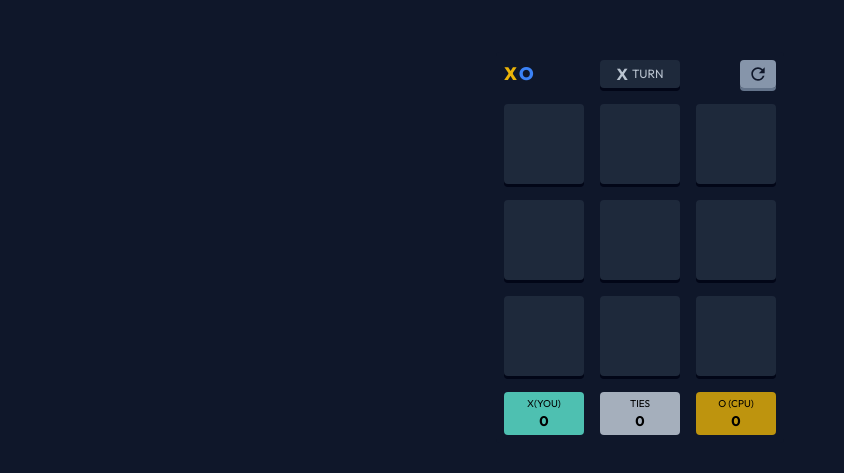
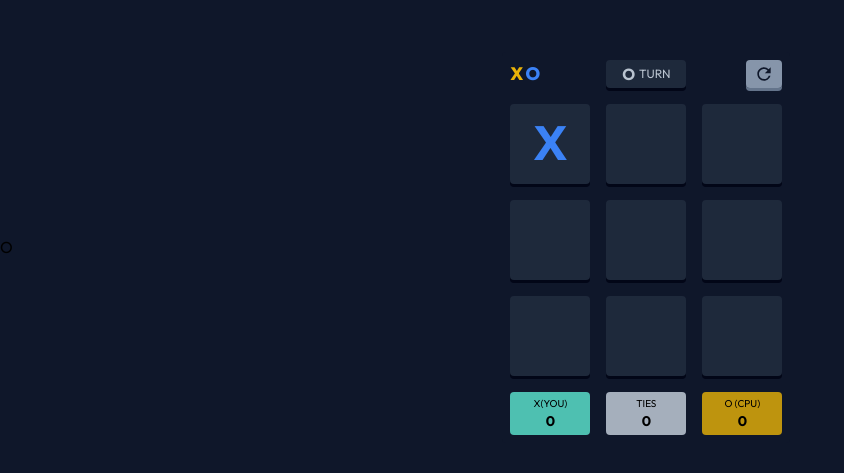
Before and after one commit to orlandodiazc/tic-tac-toe, a React (Vite) app: page /play in a window 1280 px wide. Shown: the part 153-626 px from the top of the page, without its empty margins (0-844 px from the left). Built offline with nearby package versions, Linux system fonts and the light colour scheme.

Commit message:
Add ai starter

```diff
--- a/src/pages/Board.tsx
+++ b/src/pages/Board.tsx
@@ -1,8 +1,9 @@
-import { useState } from "react";
+import { useEffect, useState } from "react";
 import WinnerModal from "../components/WinnerModal";
 import Logo from "../components/Logo";
 import Button from "../components/Button";
 import { MdRefresh } from "react-icons/md";
+import minimax from "../utils/tic-tac-toe";
 
 const GRID = Array.from(Array(9).keys());
 const WINNER_COMB = [
@@ -29,11 +30,22 @@ export default function Board() {
   const [result, setResult] = useState<Result>();
   const [stats, setStats] = useState<Stats>({ ties: 0, xWin: 0, oWin: 0 });
 
+  useEffect(() => {
+    const boardDraft = new Map(board).set(0, player);
+    setBoard(boardDraft);
+
+    const updatedPlayer = player === "X" ? "O" : "X";
+    setPlayer(updatedPlayer);
+  }, []);
+
   function handleClick(cell: number) {
     if (board.has(cell)) return;
     const draft = new Map(board).set(cell, player);
+    const aiMove = minimax(draft, 9 - draft.size, "X");
+    draft.set(aiMove.move, player === "X" ? "O" : "X");
+
     setBoard(draft);
-    setPlayer((prevPlayer) => (prevPlayer === "X" ? "O" : "X"));
+    // setPlayer((prevPlayer) => (prevPlayer === "X" ? "O" : "X"));
     const winningComb = WINNER_COMB.find((comb) =>
       comb.every((cell) => draft.get(cell) === player)
     );
@@ -55,9 +67,9 @@ export default function Board() {
     setTimeout(() => setBoard(new Map()), 100);
     setPlayer("X");
   }
-
   return (
     <main className="bg-slate-900 h-full flex items-center">
+      {player}
       <section className="grid grid-cols-3 gap-4 bg-slate-900 p-2 rounded m-auto">
         <div className="flex items-center gap-0.5">
           <Logo className="font-extrabold text-lg" />
@@ -77,12 +89,12 @@ export default function Board() {
             <button
               key={i}
               onClick={() => handleClick(i)}
-              className={`bg-slate-800 w-20 h-20 rounded shadow-down shadow-slate-950 font-bold text-5xl pb-1 ${
-                currentCell === "X" ? "text-yellow-500" : "text-blue-500"
+              className={` w-20 h-20 rounded shadow-down shadow-slate-950 font-bold text-5xl pb-1 ${
+                currentCell === "X" ? "text-blue-500" : "text-yellow-500"
               } ${
                 result?.type === "winner" && result?.winningComb.includes(i)
-                  ? "bg-green-900"
-                  : ""
+                  ? "bg-green-900/90"
+                  : "bg-slate-800"
               }`}
             >
               {(currentCell || " ").toUpperCase()}
```
